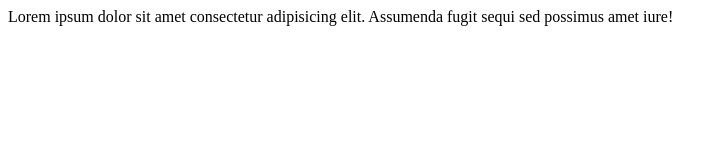
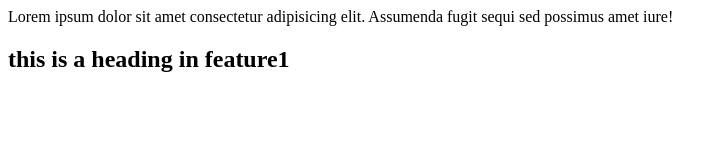
Before and after one commit to khusi-projrct/Repo-Init, a plain HTML site: page index.html in a window 1280 px wide. Shown: the whole page, without its empty margins (0-727 px from the left). Drawn offline with Linux system fonts and the light colour scheme.

Commit message:
adding heading in feature1

```diff
--- a/index.html
+++ b/index.html
@@ -1 +1,2 @@
 <p>Lorem ipsum dolor sit amet consectetur adipisicing elit. Assumenda fugit sequi sed possimus amet iure!</p>
+<h2>this is a heading in feature1</h2>
```
